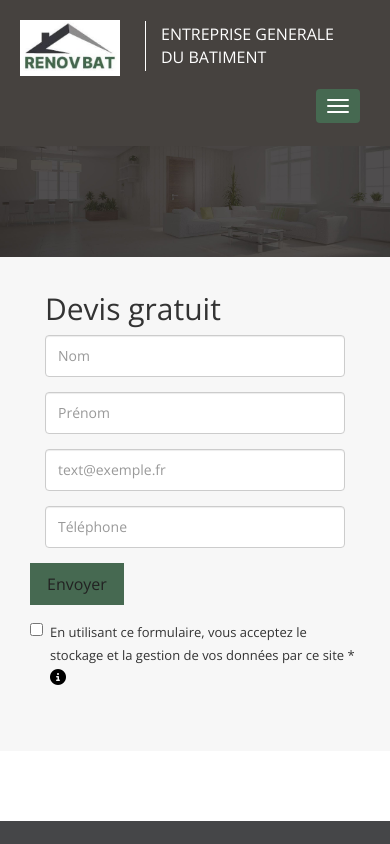
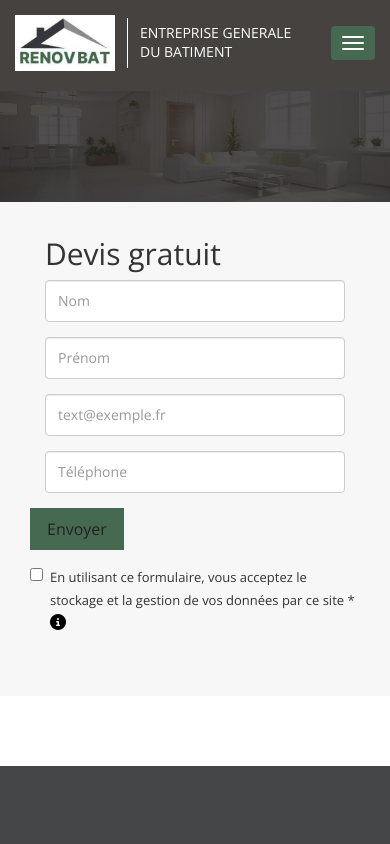
Before and after one commit to iobaidu5/entreprise-batiment-91.fr, a plain HTML site: page index.html in a window 390 px wide. Shown: the top 844 px of the page. Drawn offline with nearby package versions, Linux system fonts and the light colour scheme.

Commit message:
fix menu

```diff
--- a/assets/ressources/css/style.css
+++ b/assets/ressources/css/style.css
@@ -247,3 +247,22 @@ section.seo h4{
 .page-msg .btnreservation .button { display: inline-block; background-color: #466951; border: 1px solid #466951;
   border-radius: 0; color: #fff; font-weight: bold; text-transform: uppercase; padding: 12px 25px; }
 .page-msg .btnreservation .button:hover { background: transparent; color: #466951; }
+
+/* ---- phone header: the hamburger sat on its own row under the logo
+   (the col-sm-4 / col-sm-8 columns stack below 768px), which made the bar
+   ~145px tall. It now sits on the right of the logo row; the opened menu
+   still drops below. ---- */
+@media (max-width: 767px) {
+  header .header1 { position: relative; }
+  header .header1 > .col-sm-8 { position: static; }
+  header .logo-container { min-height: 56px; padding-left: 15px; padding-right: 65px; gap: 12px; }
+  header .logo-container img { margin: 0; padding-top: 0; flex: none; }
+  header .logo-container .sepalogo { flex: none; margin-left: 0; }
+  header .logo-container .slogan { flex: 1 1 auto; min-width: 0; width: auto; font-size: 14px; line-height: 1.35; }
+  header .header1 .navbar-toggle { position: absolute; top: 28px; right: 15px; margin: 0;
+    transform: translateY(-50%); }
+}
+@media (max-width: 360px) {
+  header .logo-container img { width: 80px !important; }
+  header .logo-container .slogan { font-size: 12px; }
+}
```
